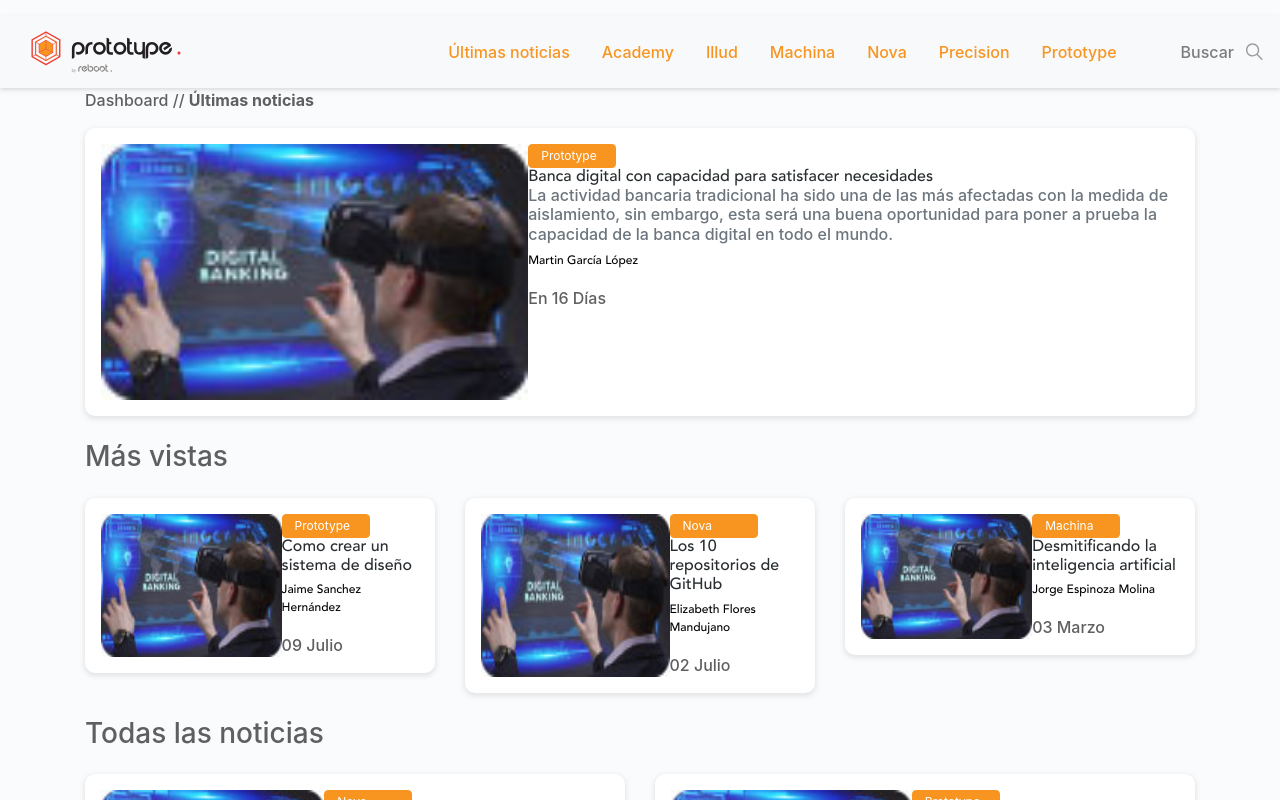
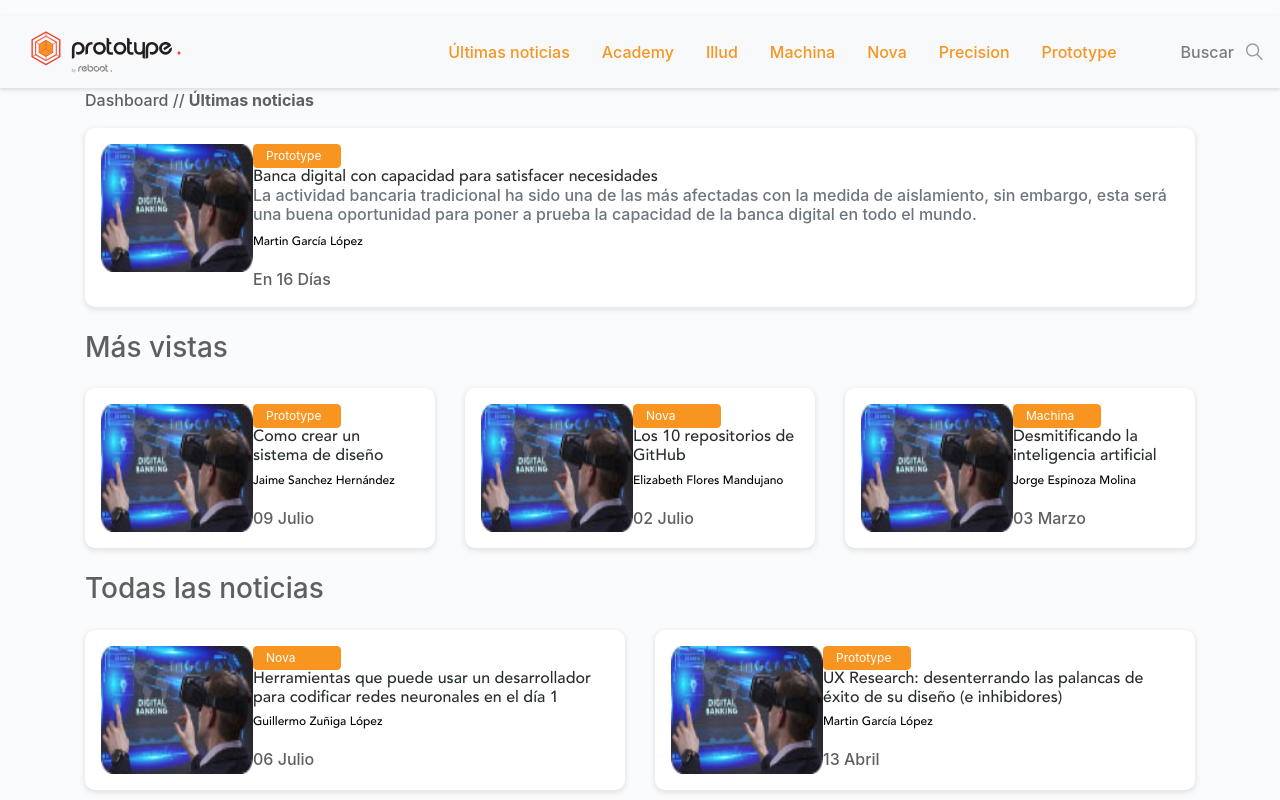
Before and after one commit to monsejv/intranet, a React (Create React App) app: page /noticias in a window 1280 px wide. Shown: the top 800 px of the page. Built offline with nearby package versions, Linux system fonts and the light colour scheme.

Commit message:
fixed errors

```diff
--- a/src/components/CardNews/Index.js
+++ b/src/components/CardNews/Index.js
@@ -14,7 +14,7 @@ const CardNews = props => {
     const {cover, title, description, author, createdAt, flag } = props.dataNew
 
     return(
-        <Card horizontal className={className}>
+        <Card horizontal className={'card-news ' + className}>
             <CardBody className="d-flex">
                 <Media src={cover} alt="Card image cap" />
                 <div>
--- a/src/components/CardNews/style.scss
+++ b/src/components/CardNews/style.scss
@@ -1,12 +1,12 @@
-.card{
+.card-news{
     border-radius: 10px;
     border: 0px solid rgb(242, 242, 242);
     box-shadow: 0px 2px 5px 1px rgba(164, 164, 164, 0.25);
-    // img{
-    //     border-radius: 10px;
-    //     height: 128px;
-    //     width: 152px;
-    // }
+    img{
+        border-radius: 10px;
+        height: 128px;
+        width: 152px;
+    }
     .btn-primary{
         border-radius: 4px;
         height: 24px;
```
